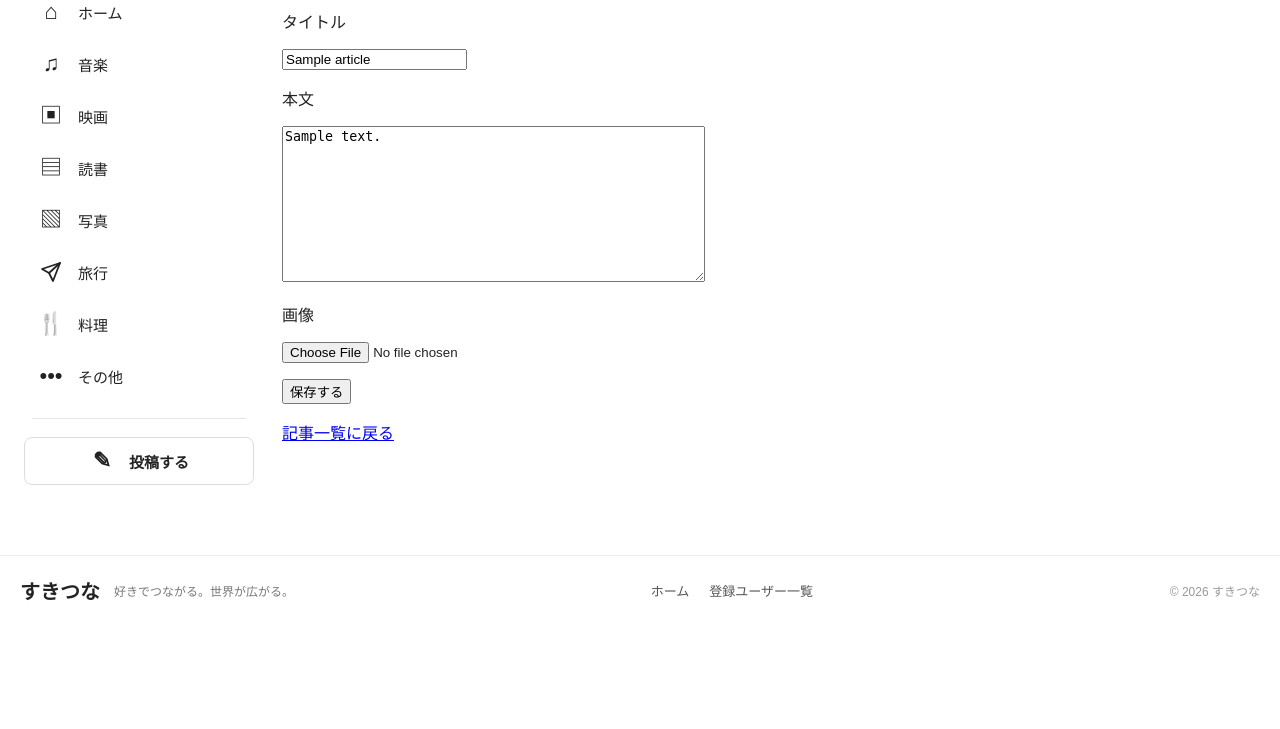
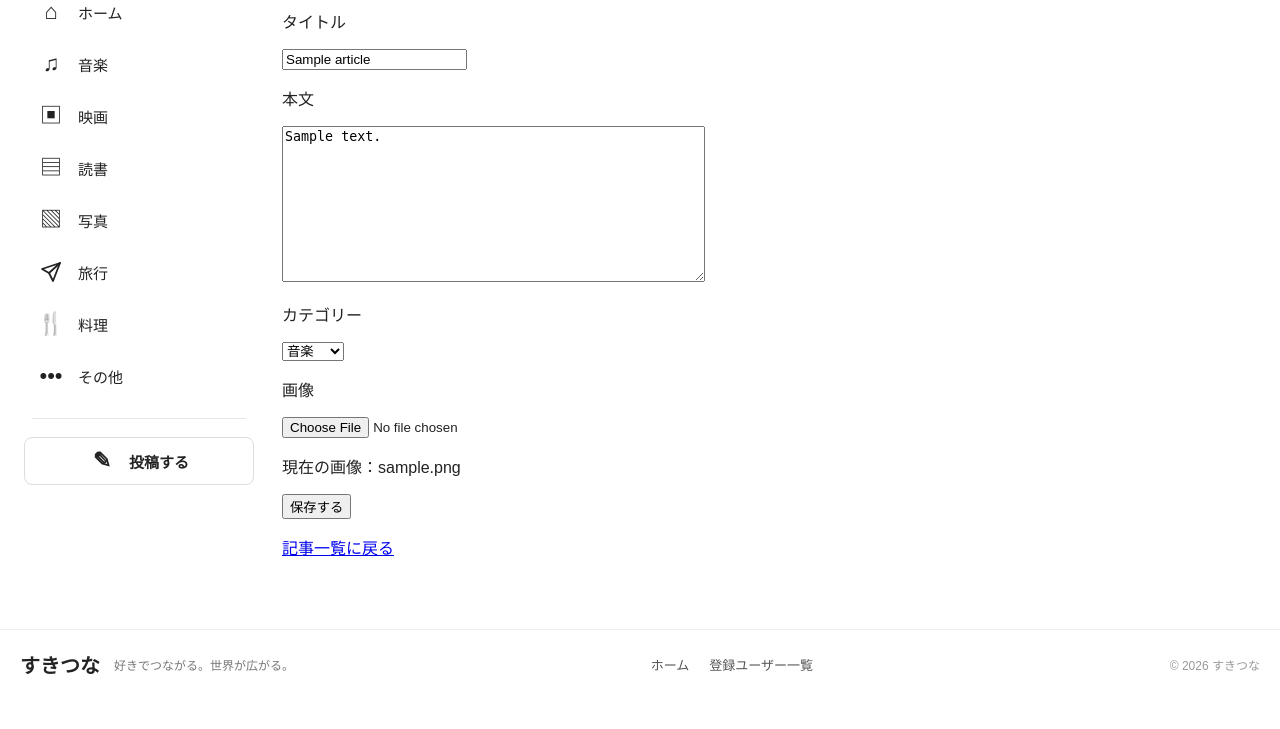
Before and after one commit to sat0816har-cpu/django_app, a Django app: page /articles/1/edit/ in a window 1280 px wide. Shown: the part 171-900 px from the top of the page. Before the commit the page ends 771 px from the top, so only its background shows below. Run offline with Django 4.2, Linux system fonts and the light colour scheme; a user stored in the database is signed in; tables that the repository leaves empty hold one stand-in row (values such as "Sample post").

Commit message:
Refactor form.html for cleaner syntax

```diff
--- a/templates/articles/form.html
+++ b/templates/articles/form.html
@@ -1,99 +1,95 @@
+
 {% extends "base.html" %}
 
 {% block content %}
 
 {% if article %}
-
-    <h2>
-        記事を編集する
-    </h2>
-
+    <h2>記事を編集する</h2>
 {% else %}
-
-    <h2>
-        新しい記事を書く
-    </h2>
-
+    <h2>新しい記事を書く</h2>
 {% endif %}
 
-
-<form
-    method="post"
-    enctype="multipart/form-data"
->
+<form method="post" enctype="multipart/form-data">
 
     {% csrf_token %}
 
-
     <p>
-
-        <label>
-            タイトル
-        </label>
-
+        <label>タイトル</label>
     </p>
-
     <p>
-
         <input
             type="text"
             name="title"
             value="{{ article.title|default:'' }}"
+            required
         >
-
-    </p>
-
-
-    <p>
-
-        <label>
-            本文
-        </label>
-
     </p>
 
     <p>
-
+        <label>本文</label>
+    </p>
+    <p>
         <textarea
             name="content"
             rows="10"
             cols="50"
+            required
         >{{ article.content|default:'' }}</textarea>
-
-    </p>
-
-
-    <p>
-
-        <label>
-            画像
-        </label>
-
     </p>
 
     <p>
-
-        <input
-            type="file"
-            name="image"
-        >
-
+        <label>カテゴリー</label>
+    </p>
+    <p>
+        <select name="category" required>
+            <option value="music"
+                {% if article.category == "music" %}selected{% endif %}>
+                音楽
+            </option>
+            <option value="movie"
+                {% if article.category == "movie" %}selected{% endif %}>
+                映画
+            </option>
+            <option value="book"
+                {% if article.category == "book" %}selected{% endif %}>
+                読書
+            </option>
+            <option value="photo"
+                {% if article.category == "photo" %}selected{% endif %}>
+                写真
+            </option>
+            <option value="travel"
+                {% if article.category == "travel" %}selected{% endif %}>
+                旅行
+            </option>
+            <option value="cooking"
+                {% if article.category == "cooking" %}selected{% endif %}>
+                料理
+            </option>
+            <option value="other"
+                {% if not article or article.category == "other" %}selected{% endif %}>
+                その他
+            </option>
+        </select>
     </p>
 
+    <p>
+        <label>画像</label>
+    </p>
+    <p>
+        <input type="file" name="image" accept="image/*">
+    </p>
 
-    <button type="submit">
-        保存する
-    </button>
+    {% if article and article.image %}
+        <p>現在の画像：{{ article.image.name }}</p>
+    {% endif %}
+
+    <button type="submit">保存する</button>
 
 </form>
 
-
 <p>
-
-    <a href="/">
-        記事一覧に戻る
-    </a>
-
+    <a href="/">記事一覧に戻る</a>
 </p>
 
 {% endblock %}
```
